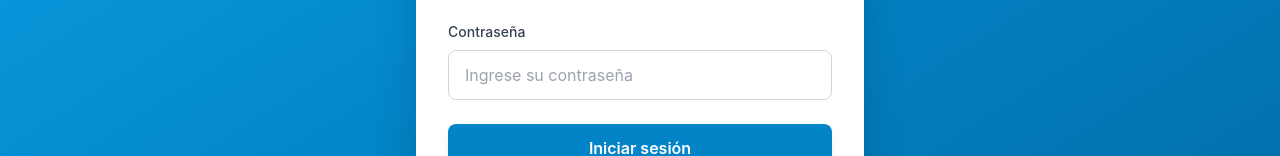
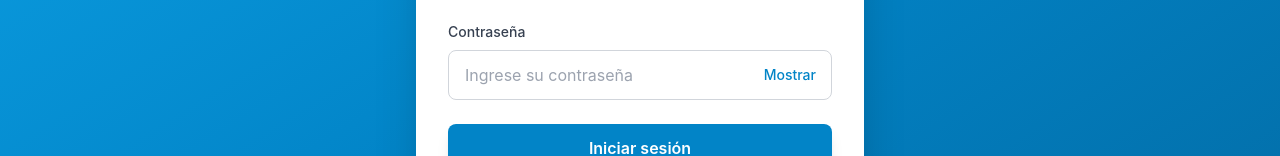
Before and after one commit to Playonline-security/trvly-co-booking-management, a React (Create React App) app in the folder frontend/: page /login in a window 1280 px wide. Shown: the part 384-540 px from the top of the page. Built offline with nearby package versions, Linux system fonts and the light colour scheme.

Commit message:
feat(login): agregar interruptor para mostrar/ocultar la contraseña (HU-01)

```diff
--- a/frontend/src/components/Login.js
+++ b/frontend/src/components/Login.js
@@ -5,19 +5,17 @@ import { useAuth } from '../context/AuthContext';
 /**
  * Componente de página de inicio de sesión
  * Permite a los usuarios autenticarse en el sistema
+ * HU-01: toggle mostrar/ocultar contraseña
  */
 const Login = () => {
   const [username, setUsername] = useState('');
   const [password, setPassword] = useState('');
+  const [showPassword, setShowPassword] = useState(false);
   const [error, setError] = useState('');
   const [loading, setLoading] = useState(false);
   const { login } = useAuth();
   const navigate = useNavigate();
 
-  /**
-   * Maneja el envío del formulario de inicio de sesión
-   * @param {Event} e - Evento del formulario
-   */
   const handleSubmit = async (e) => {
     e.preventDefault();
     setError('');
@@ -68,15 +66,25 @@ const Login = () => {
             <label htmlFor="password" className="block text-sm font-medium text-gray-700 mb-2">
               Contraseña
             </label>
+            <div className="relative">
               <input
                 id="password"
-              type="password"
+                type={showPassword ? 'text' : 'password'}
                 value={password}
                 onChange={(e) => setPassword(e.target.value)}
                 required
-              className="w-full px-4 py-3 border border-gray-300 rounded-lg focus:ring-2 focus:ring-primary-500 focus:border-transparent outline-none transition"
+                className="w-full px-4 py-3 pr-24 border border-gray-300 rounded-lg focus:ring-2 focus:ring-primary-500 focus:border-transparent outline-none transition"
                 placeholder="Ingrese su contraseña"
               />
+              <button
+                type="button"
+                onClick={() => setShowPassword((prev) => !prev)}
+                className="absolute right-2 top-1/2 -translate-y-1/2 text-sm font-medium text-primary-600 hover:text-primary-800 px-2 py-1"
+                aria-label={showPassword ? 'Ocultar contraseña' : 'Mostrar contraseña'}
+              >
+                {showPassword ? 'Ocultar' : 'Mostrar'}
+              </button>
+            </div>
           </div>
 
           <button
```
Lines whose indentation alone changed are shown as unchanged.
